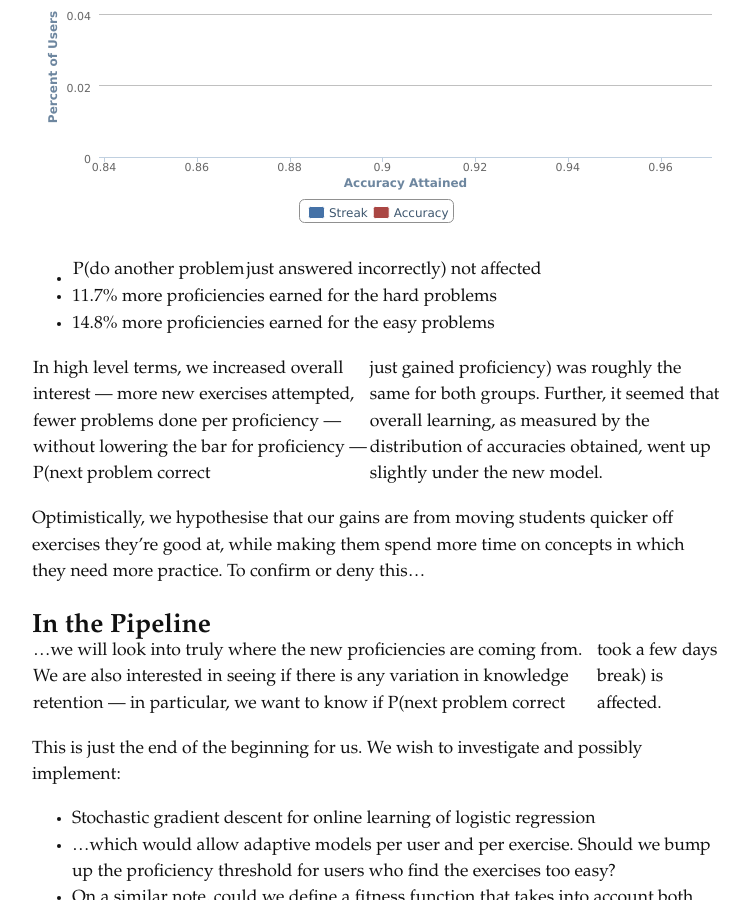
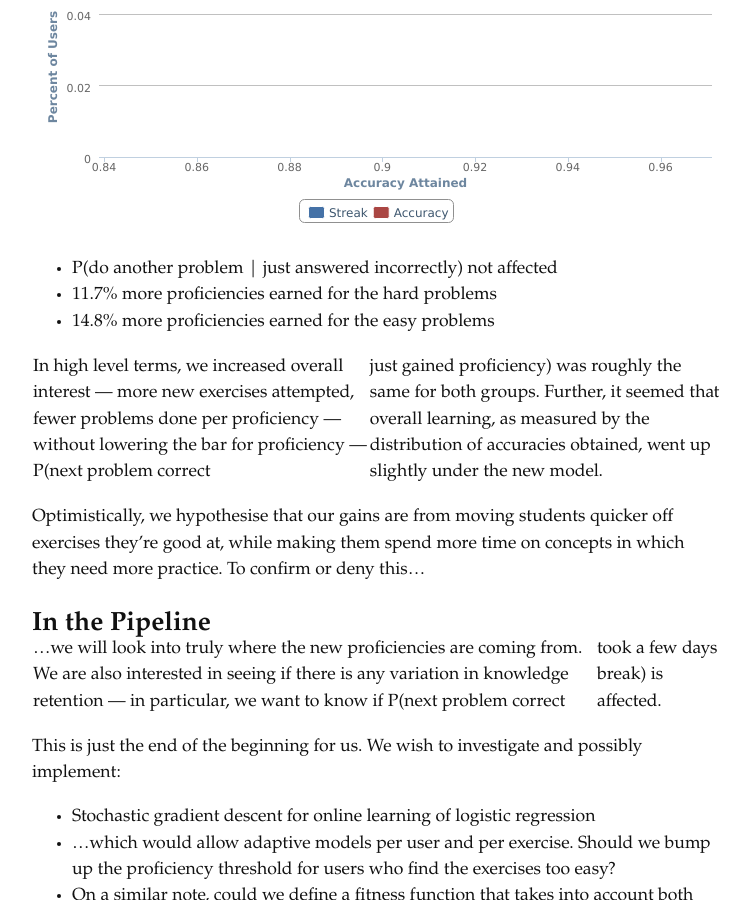
Before and after one commit to divad12/blog, a Jekyll site: the page built from _posts/2011-11-02-how-khan-academy-is-using-machine-learning-to-assess-student-mastery.markdown, in a window 1280 px wide and 900 px high, scrolled down 13108 px. Shown: the whole window, without its empty margins (108-858 px from the left). Built offline with Jekyll 4.4.1, drawn with Linux system fonts in a browser that asks for light colours; nearby versions of some CDN libraries; Markdown is read by kramdown in place of the engine named in the settings; comment, search, counter and statistics services are not loaded.

Commit message:
work around maruku bulleting bug. Why is maruku so incompetent at parsing?

```diff
--- a/_posts/2011-11-02-how-khan-academy-is-using-machine-learning-to-assess-student-mastery.markdown
+++ b/_posts/2011-11-02-how-khan-academy-is-using-machine-learning-to-assess-student-mastery.markdown
@@ -259,7 +259,9 @@
 
 Now what you've been waiting for, our current statistics (5 am PST, Nov. 2) show that, for the new model, we have:
 
-- 20.8% more proficiencies earned:
+<ul>
+<li> 20.8% more proficiencies earned: </li>
+</ul>
 
 <div id="proficiencies-earned-chart"></div>
 <script>
@@ -288,7 +290,7 @@
   });
 </script>
 
-- 15.7% more new exercises attempted:
+<ul> <li> 15.7% more new exercises attempted: </li> </ul>
 
 <div id="new-exercises-chart"></div>
 <script>
@@ -317,7 +319,11 @@
   });
 </script>
 
-- 4.4 less problems done (26% less) per proficiency:
+<ul>
+<li>
+4.4 less problems done (26% less) per proficiency:
+</li>
+</ul>
 
 <div id="problems-per-proficiency-chart"></div>
 <script>
@@ -449,9 +455,11 @@
   });
 </script>
 
-- P(do another problem | just answered incorrectly) not affected
-- 11.7% more proficiencies earned for the hard problems
-- 14.8% more proficiencies earned for the easy problems
+<ul>
+  <li>P(do another problem | just answered incorrectly) not affected</li>
+  <li>11.7% more proficiencies earned for the hard problems</li>
+  <li>14.8% more proficiencies earned for the easy problems</li>
+</ul>
 
 In high level terms, we increased overall interest &mdash; more new exercises attempted, fewer problems done per proficiency &mdash; without lowering the bar for proficiency &mdash; P(next problem correct | just gained proficiency) was roughly the same for both groups. Further, it seemed that overall learning, as measured by the distribution of accuracies obtained, went up slightly under the new model.
 
```
